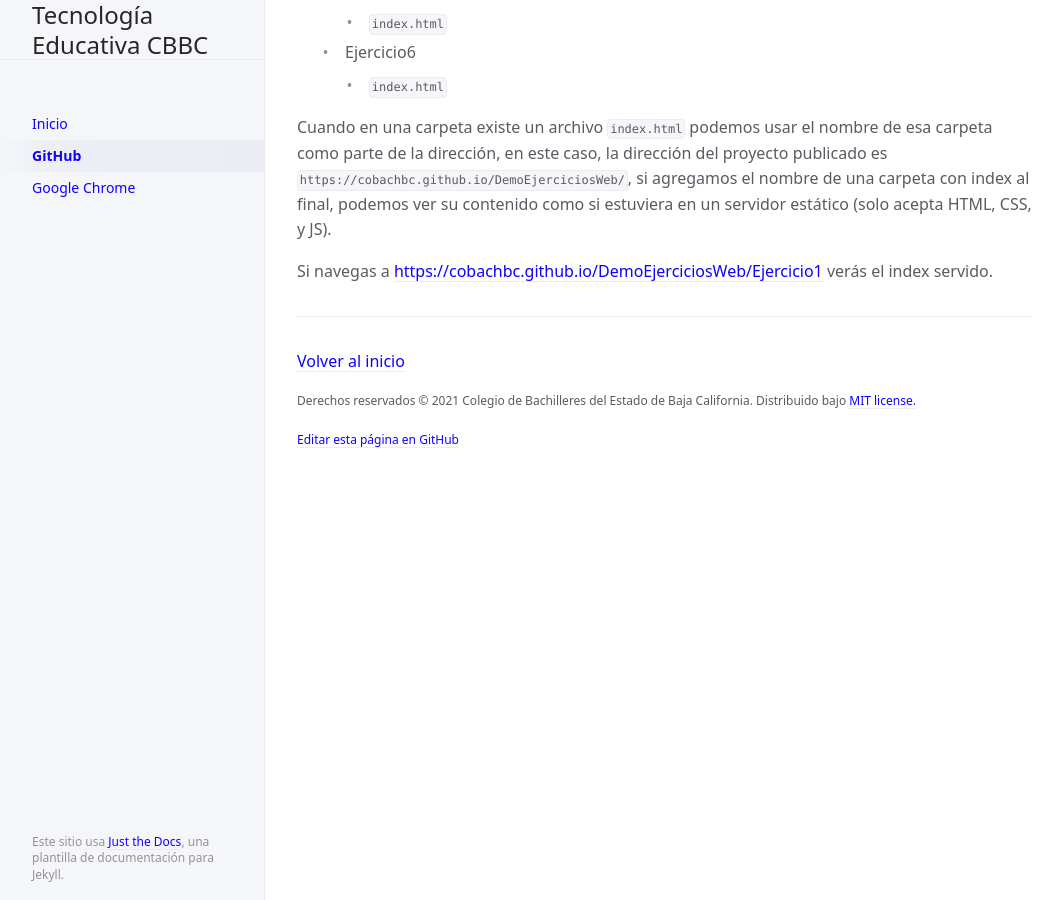
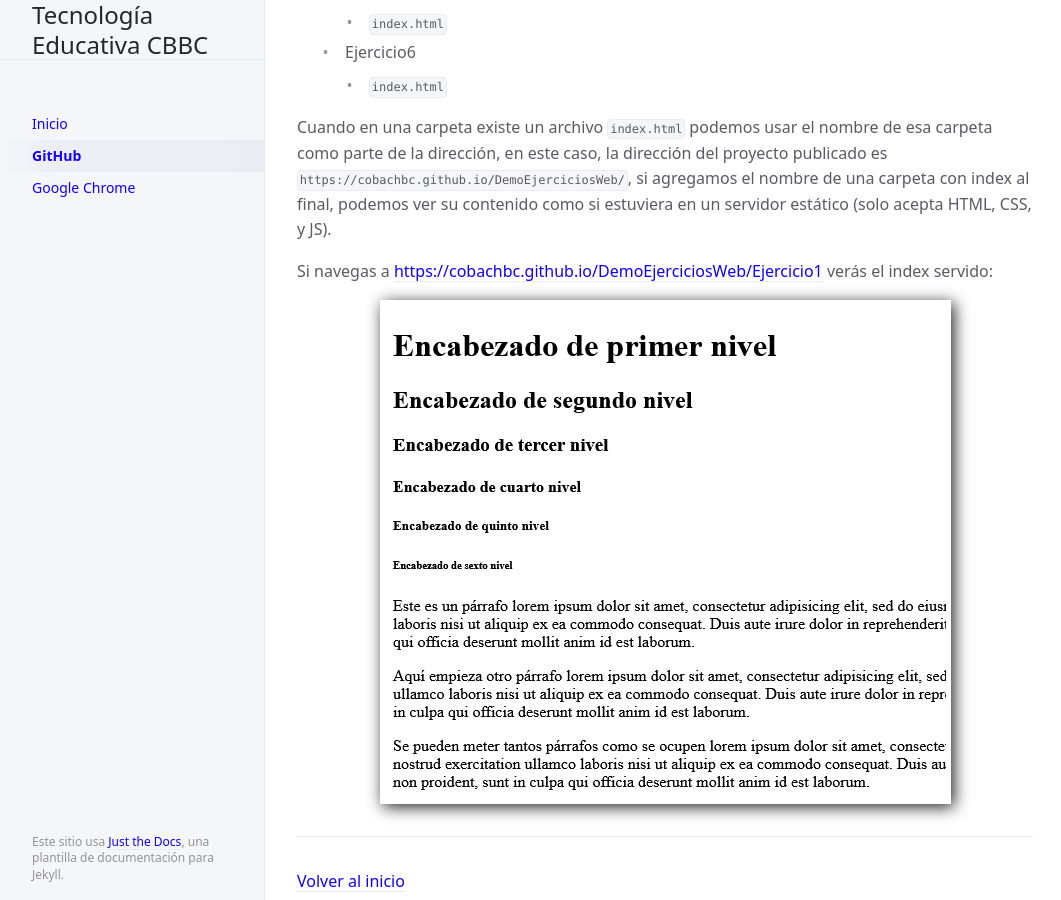
Before and after one commit to CoBachBC/demo, a Jekyll site: the page built from docs/github.md, in a window 1280 px wide and 900 px high, scrolled down 11760 px. Shown: the whole window, without its empty margins (107-1168 px from the left). Built offline with Jekyll 4.4.1, drawn with Linux system fonts in a browser that asks for light colours.

Commit message:
adición github

```diff
--- a/docs/github.md
+++ b/docs/github.md
@@ -171,4 +171,6 @@ La estructura de carpetas actual es (se muestra cuando en la carpeta existe un a
 
 Cuando en una carpeta existe un archivo <code>index.html</code> podemos usar el nombre de esa carpeta como parte de la dirección, en este caso, la dirección del proyecto publicado es <code>https://cobachbc.github.io/DemoEjerciciosWeb/</code>, si agregamos el nombre de una carpeta con index al final, podemos ver su contenido como si estuviera en un servidor estático (solo acepta HTML, CSS, y JS).
 
-Si navegas a [https://cobachbc.github.io/DemoEjerciciosWeb/Ejercicio1](https://cobachbc.github.io/DemoEjerciciosWeb/Ejercicio1) verás el index servido.
+Si navegas a [https://cobachbc.github.io/DemoEjerciciosWeb/Ejercicio1](https://cobachbc.github.io/DemoEjerciciosWeb/Ejercicio1) verás el index servido:
+
+![](/assets/images/github-hospedar-web.01.png){: .img-tutorial-h}
```
Also changed, not shown: assets/images/github-hospedar-web.01.png (added).
